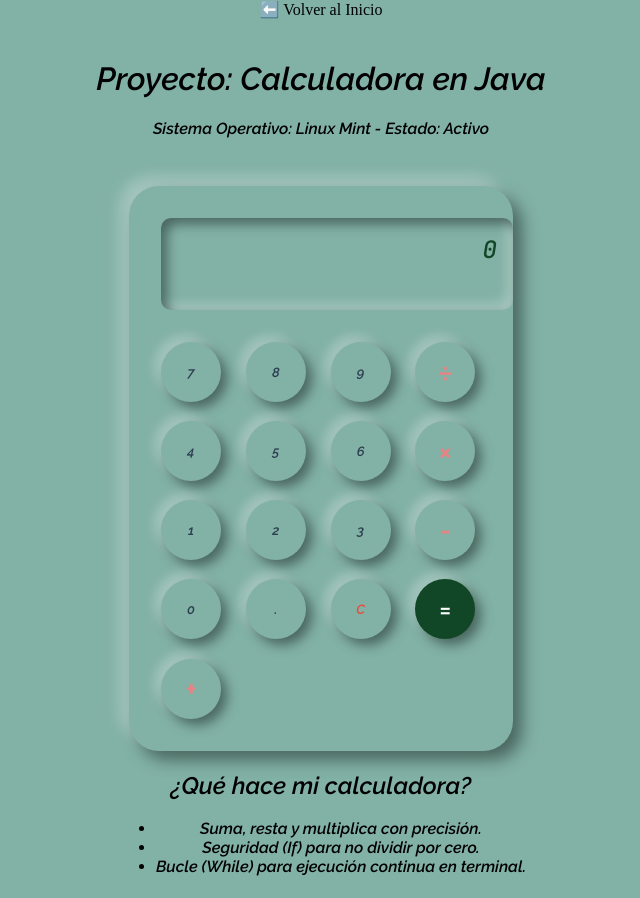
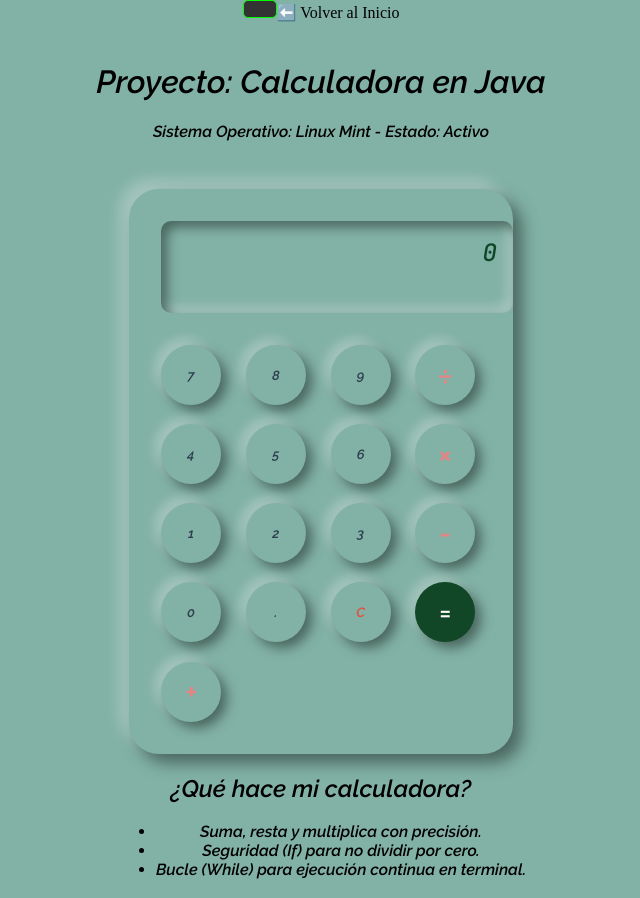
Before and after one commit to halconpelegrino/java-cero, a website built with Vite: page calculadora/index.html in a window 1280 px wide. Shown: the top 898 px of the page, without its empty margins (319-959 px from the left). Built offline with nearby package versions, Linux system fonts and the light colour scheme.

Commit message:
🏠 UX: Botón de regreso funcional en el conversor

```diff
--- a/calculadora/css/styles.css
+++ b/calculadora/css/styles.css
@@ -75,7 +75,23 @@ body {
   padding: 1rem;
   font-size: 1.5rem;
 }
+.btn-regresar {
+  display: inline-block;
+  padding: 8px 16px;
+  background-color: #333;
+  color: #00ff00;
+  /* Verde terminal */
+  text-decoration: none;
+  border-radius: 5px;
+  font-family: 'Courier New', Courier, monospace;
+  border: 1px solid #00ff00;
+  transition: 0.3s;
+}
 
+.btn-regresar:hover {
+  background-color: #00ff00;
+  color: #000;
+}
 /* Los botones (Efecto relieve) */
 .calculator__button {
   width: 60px;
--- a/calculadora/index.html
+++ b/calculadora/index.html
@@ -10,7 +10,7 @@
 
 <body class="main-container">
     <nav style="margin-bottom: 20px;">
-        <a href="../index.html" class="nav-back"></a>⬅️ Volver al Inicio</a>
+        <a href="../index.html" class="btn-regresar"></a>⬅️ Volver al Inicio</a>
     </nav>
 
     <header class="header-info">
```
